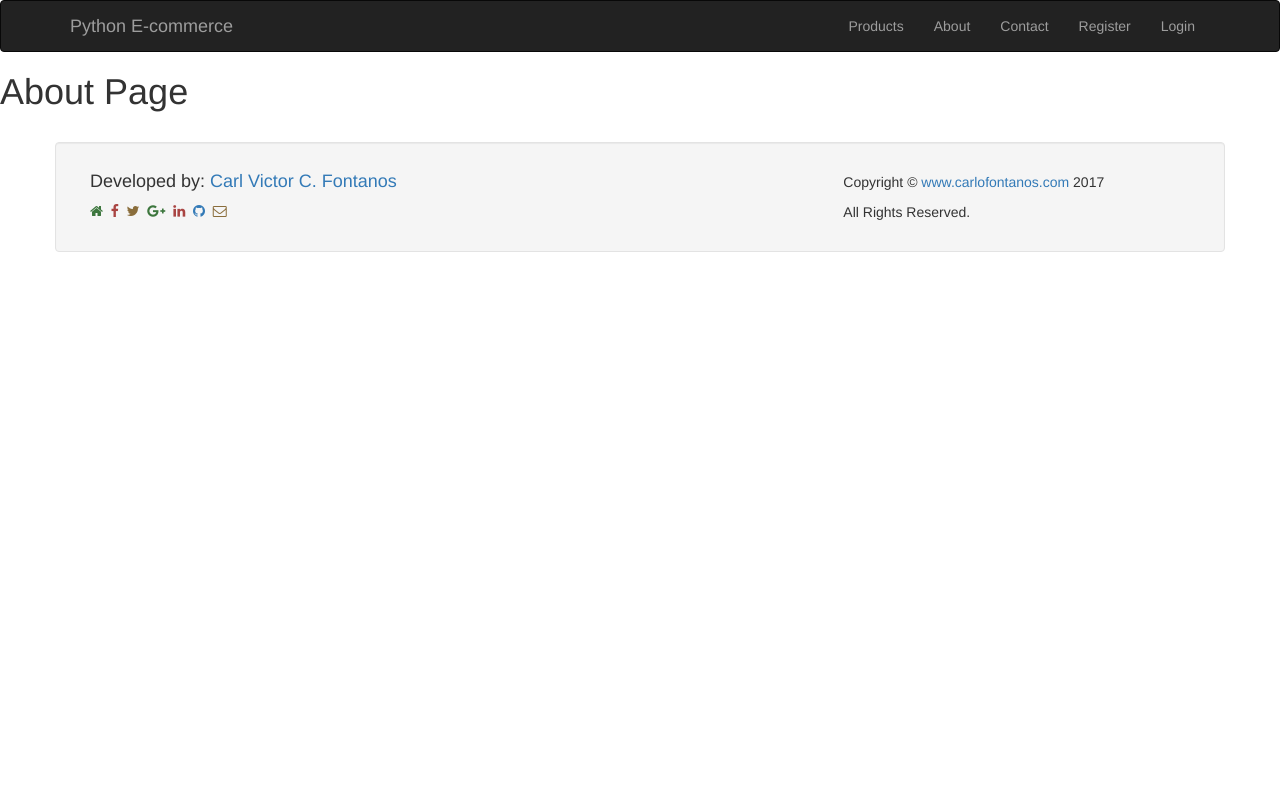
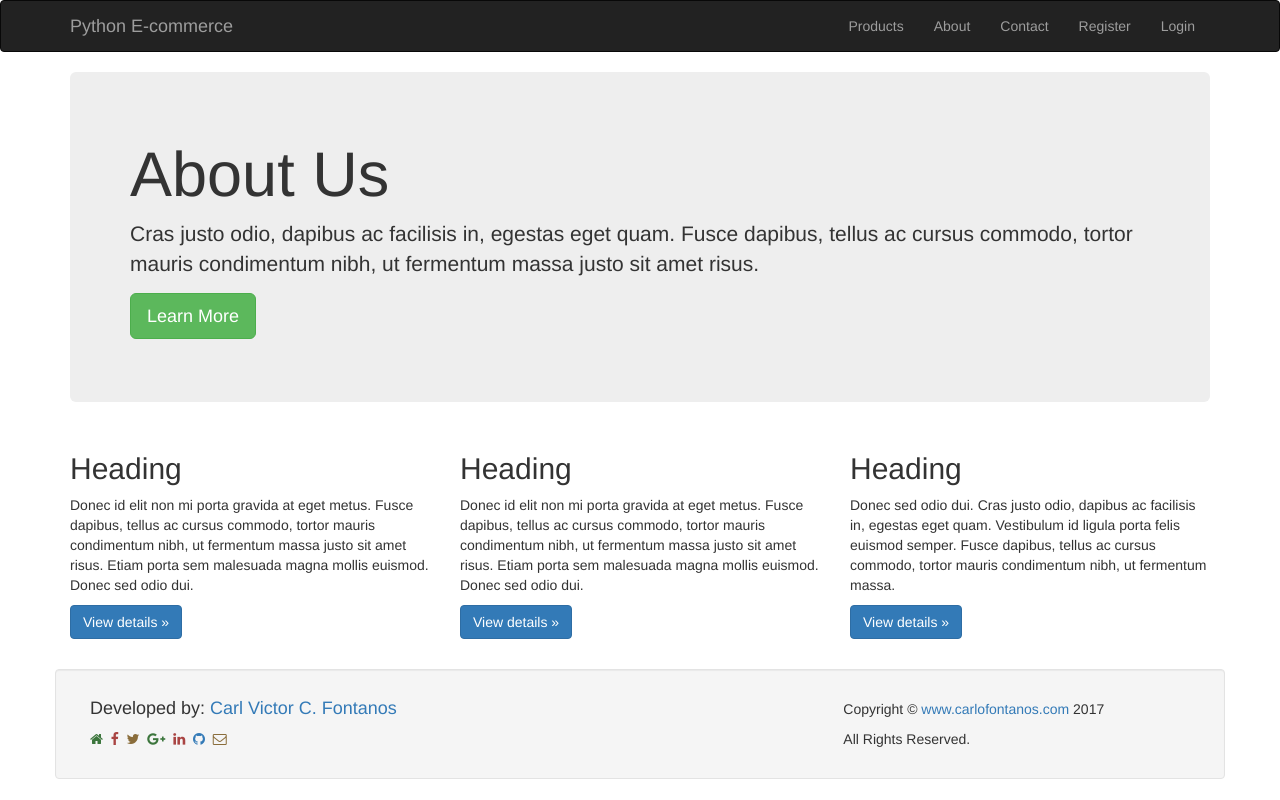
Before and after one commit to mutyaba84/python-ecommerce, a Django app: page /ecommerce/about/ in a window 1280 px wide. Run offline with Django 3.2, Linux system fonts and the light colour scheme; some libraries are stand-ins or nearby versions.

Commit message:
Added dummy content

```diff
--- a/ecommerce/templates/ecommerce/about.html
+++ b/ecommerce/templates/ecommerce/about.html
@@ -1,5 +1,28 @@
 {% extends "ecommerce/base.html" %}
 
 {% block content %}
-	<h1>About Page</h1>
+	<div class="container">
+		<div class="jumbotron">
+			<h1 class="display-3">About Us</h1>
+			<p class="lead">Cras justo odio, dapibus ac facilisis in, egestas eget quam. Fusce dapibus, tellus ac cursus commodo, tortor mauris condimentum nibh, ut fermentum massa justo sit amet risus.</p>
+			<p><a class="btn btn-lg btn-success" href="#" role="button">Learn More</a></p>
+		</div>
+		<div class="row">
+			<div class="col-lg-4">
+				<h2>Heading</h2>
+				<p>Donec id elit non mi porta gravida at eget metus. Fusce dapibus, tellus ac cursus commodo, tortor mauris condimentum nibh, ut fermentum massa justo sit amet risus. Etiam porta sem malesuada magna mollis euismod. Donec sed odio dui. </p>
+				<p><a class="btn btn-primary" href="#" role="button">View details »</a></p>
+			</div>
+			<div class="col-lg-4">
+				<h2>Heading</h2>
+				<p>Donec id elit non mi porta gravida at eget metus. Fusce dapibus, tellus ac cursus commodo, tortor mauris condimentum nibh, ut fermentum massa justo sit amet risus. Etiam porta sem malesuada magna mollis euismod. Donec sed odio dui. </p>
+				<p><a class="btn btn-primary" href="#" role="button">View details »</a></p>
+			</div>
+			<div class="col-lg-4">
+				<h2>Heading</h2>
+				<p>Donec sed odio dui. Cras justo odio, dapibus ac facilisis in, egestas eget quam. Vestibulum id ligula porta felis euismod semper. Fusce dapibus, tellus ac cursus commodo, tortor mauris condimentum nibh, ut fermentum massa.</p>
+				<p><a class="btn btn-primary" href="#" role="button">View details »</a></p>
+			</div>
+		</div>
+	</div>
 {% endblock %}
```
Also changed, not shown: ecommerce/templates/ecommerce/contact.html (+24 -1 lines).
